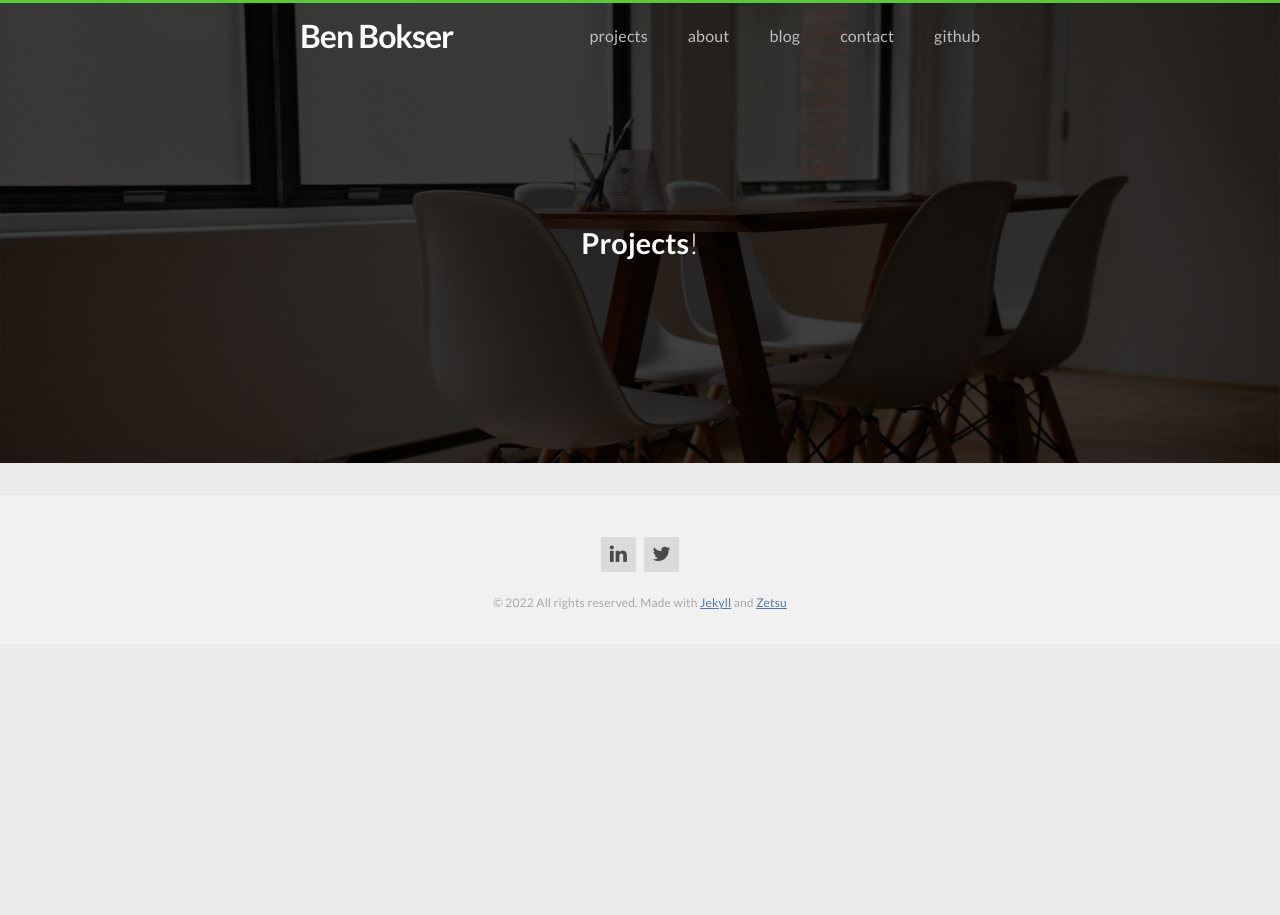
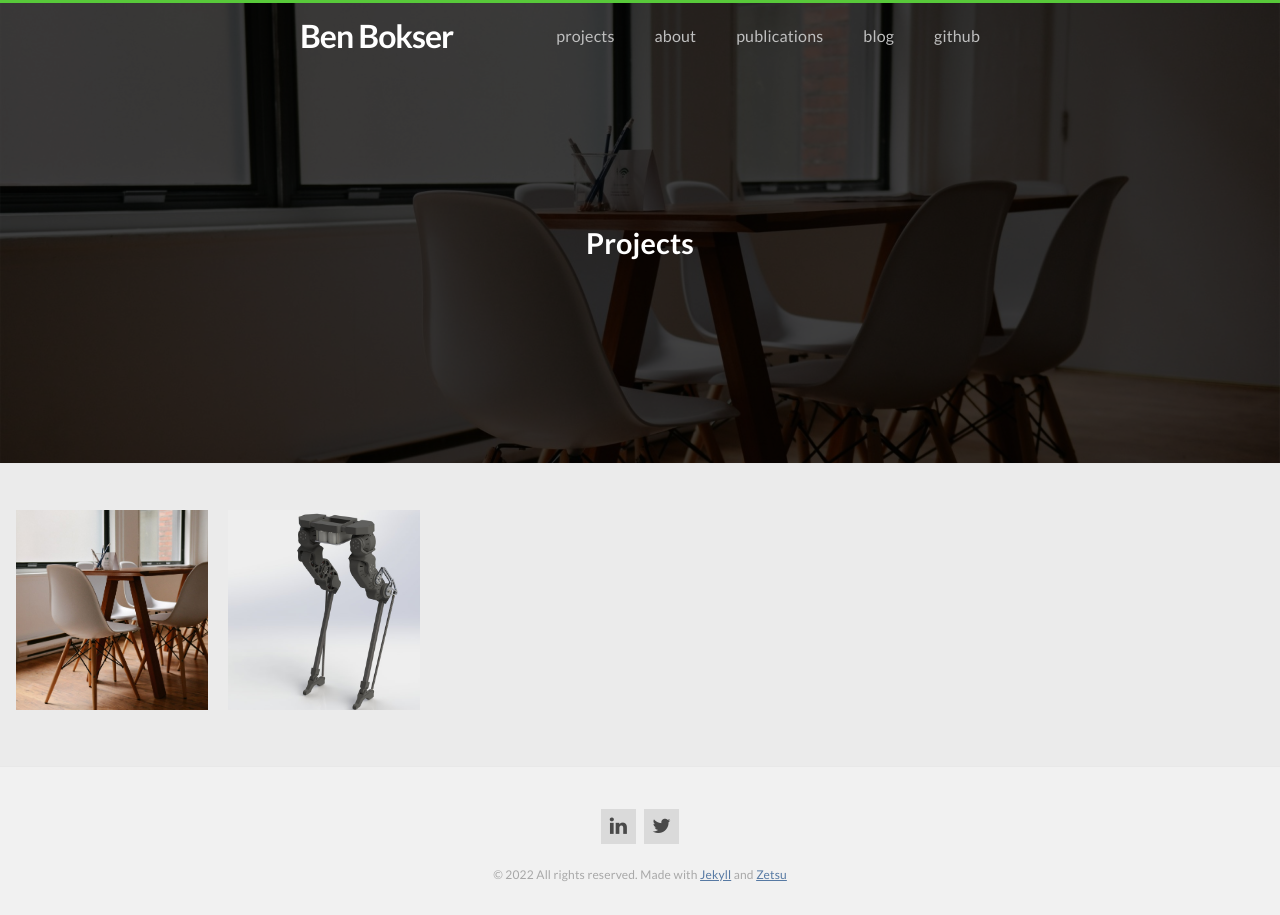
Before and after one commit to bbokser/bbokser.github.io, a Jekyll site: the page built from index.html, in a window 1280 px wide. Built offline with Jekyll 4.4.1, drawn with Linux system fonts in a browser that asks for light colours; nearby versions of some CDN libraries; the list of posts is cut into pages by our own code.

Commit message:
Further formatting improvements

```diff
--- a/_config.yml
+++ b/_config.yml
@@ -17,7 +17,7 @@ github: https://github.com/bbokser
 
 paginate: 4
 comments: true
-paginate_path: "/page/:num"
+paginate_path: "blog/page/:num"
 
 sass:
   style: :compressed
@@ -26,3 +26,7 @@ sass:
 # Build settings
 markdown  : kramdown
 permalink : /:title/
+
+# images
+imagesurl: "/images/"
+# thumbsurl: "/mysite/thumbs/"
--- a/_includes/header.html
+++ b/_includes/header.html
@@ -36,7 +36,7 @@
 
     {% if page.slug == 'home' %}
       <h2 class="txt-center">
-        <strong>Projects</strong>!
+        <strong>Projects</strong>
         {% comment %}
         Welcome to <strong>{{ site.title }}</strong>!
         {% endcomment %}
--- a/_sass/_layout.scss
+++ b/_sass/_layout.scss
@@ -355,3 +355,34 @@
     font-size: 12px;
   }
 }
+
+
+ /*! div style */
+.image-gallery {
+  width: 100%;
+  display: grid;
+  grid-template-columns: repeat(auto-fill,minmax(200px, 1fr));
+  justify-content: center;
+  padding: 4px;
+}
+
+.box {
+    flex-basis: 25%;
+    width: 100%;
+    padding: 10px;
+    margin: 2px;
+}
+
+.img-gallery {
+width: 100%;
+height: 200px;
+object-fit: cover;
+transform: scale(1);
+transition: all 0.3s ease-in-out;
+@include transition(color .2s linear);
+&:hover,
+&:focus {
+  color: lighten($primary-color, 10%);
+  text-decoration: none;
+  }
+}
--- a/blog.html
+++ b/blog/index.html
@@ -1,7 +1,7 @@
 ---
 layout: default
 title: blog
-order: 3
+order: 4
 ---
 
 <div class="post-list">
--- a/index.html
+++ b/index.html
@@ -4,3 +4,14 @@ title: Projects
 slug: home
 order: 1
 ---
+
+{% assign filenames = "cover.jpg,chickenwalker_orig.jpg" | split: "," %}
+<div class ="image-gallery">
+{% for name in filenames %}
+    <div class="box">
+    <a href="{{ site.imagesurl }}{{ name }}">
+      <img src="{{ site.imagesurl }}{{ name }} " alt="{{ name }}"  class="img-gallery" />
+     </a>
+    </div>
+ {% endfor %}
+</div>
```
Also changed, not shown: about.md (+1 -1 lines), contact.md (deleted, +0 -8 lines), publications.md (added, +10 -0 lines), images/chickenwalker_orig.jpg (added).
